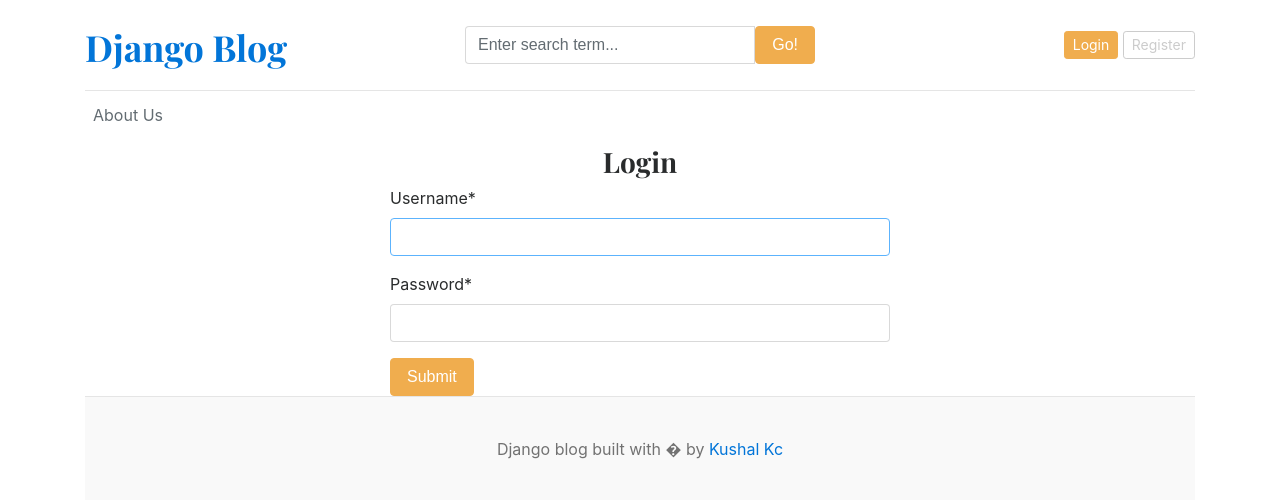
After one commit to kushal-kc15/complete-blogging-system, a Django app: page /login/ in a window 1280 px wide. The commit adds this page. Shown: the top 500 px of the page. Run offline with Django 5.2, Linux system fonts and the light colour scheme; data that the repository does not hold is empty; some libraries are stand-ins or nearby versions.

Commit message:
Registration and Login

```diff
--- a/blog_main/settings.py
+++ b/blog_main/settings.py
@@ -37,8 +37,11 @@ INSTALLED_APPS = [
     'django.contrib.sessions',
     'django.contrib.messages',
     'django.contrib.staticfiles',
-    'blogs'
+    'blogs',
+    'crispy_forms',
+    'crispy_bootstrap5'
 ]
+CRISPY_TEMPLATE_PACK = 'bootstrap5'
 
 MIDDLEWARE = [
     'django.middleware.security.SecurityMiddleware',
--- a/blog_main/urls.py
+++ b/blog_main/urls.py
@@ -24,6 +24,9 @@ urlpatterns = [
     path('admin/', admin.site.urls),
     path('',views.home,name='home'),
     path('category/',include('blogs.urls')),
+    path('register/',views.Register,name='register'),
+    path('login/',views.Login,name='login'),
+    path('logout/',views.Logout,name='logout'),
     path('about/', views.about, name='about'),
     path('<slug:slug>/',BlogsView.BlogDetail,name='Blog_detail'),
     path('blogs/search/',BlogsView.Search,name='search'),
--- a/blog_main/views.py
+++ b/blog_main/views.py
@@ -1,5 +1,9 @@
-from django.shortcuts import render
+from django.shortcuts import render,redirect
+from django.contrib import messages
+from .forms import RegisterForm
 from blogs.models import Category,Blog
+from django.contrib.auth.forms import AuthenticationForm
+from django.contrib import auth
 # from django.http import HttpResponse
 def home(request):
     featured_post=Blog.objects.filter(is_featured=True).order_by('updated_at')
@@ -12,3 +16,40 @@ def home(request):
 
 def about(request):
     return render(request, 'about.html')
+
+
+def Register(request):
+    if request.method=='POST':
+        form=RegisterForm(request.POST)
+        if form.is_valid():
+            form.save()
+            return redirect('login')
+    else:
+        form=RegisterForm()
+    context={
+        'form':form,
+        }
+    return render(request, 'register.html',context)
+
+def Login(request):
+    if request.method=='POST':
+        form=AuthenticationForm(request, data=request.POST)
+        if form.is_valid():
+            username=form.cleaned_data.get('username')
+            password=form.cleaned_data.get('password')
+            user=auth.authenticate(username=username,password=password)
+            if user is not None:
+                auth.login(request,user)
+                return redirect('home')
+            else:
+                messages.error(request,'Invalid username or password')
+    else:
+        form=AuthenticationForm()
+    context={
+        'form':form,
+        }
+    return render(request, 'login.html',context)
+
+def Logout(request):
+    auth.logout(request)
+    return redirect('/')
--- a/templates/base.html
+++ b/templates/base.html
@@ -29,8 +29,13 @@
           </form>
         </div>
         <div class="col-4 d-flex justify-content-end align-items-center">
-          <a class="btn btn-sm btn-warning" href="#">Login</a> &nbsp;
-          <a class="btn btn-sm btn-outline-secondary" href="#">Register</a>
+          {% if not user.is_authenticated %}
+          <a class="btn btn-sm btn-warning" href="{% url 'login' %}">Login</a> &nbsp;
+          <a class="btn btn-sm btn-outline-secondary" href="{% url 'register' %}">Register</a>
+          {% else %}
+          <a class="btn btn-sm">Hi {{ user.username }}</a> &nbsp;
+          <a class="btn btn-sm btn-warning" href="{% url 'logout' %}">Logout</a>
+          {% endif %}
         </div>
       </div>
     </header>
--- /dev/null
+++ b/templates/login.html
@@ -0,0 +1,10 @@
+{% extends 'base.html' %}
+{% block content %}
+{% load crispy_forms_tags %}
+<h3 class="text-center">Login</h3>
+<form action="{% url 'login' %}" method="POST" style="width:500px; margin:auto;">
+    {% csrf_token %}
+    {{ form | crispy }}
+    <button type="submit" class="btn btn-warning">Submit</button>
+</form>
+{% endblock %}
```
Also changed, not shown: blog_main/forms.py (added, +7 -0 lines), templates/register.html (added, +13 -0 lines).
